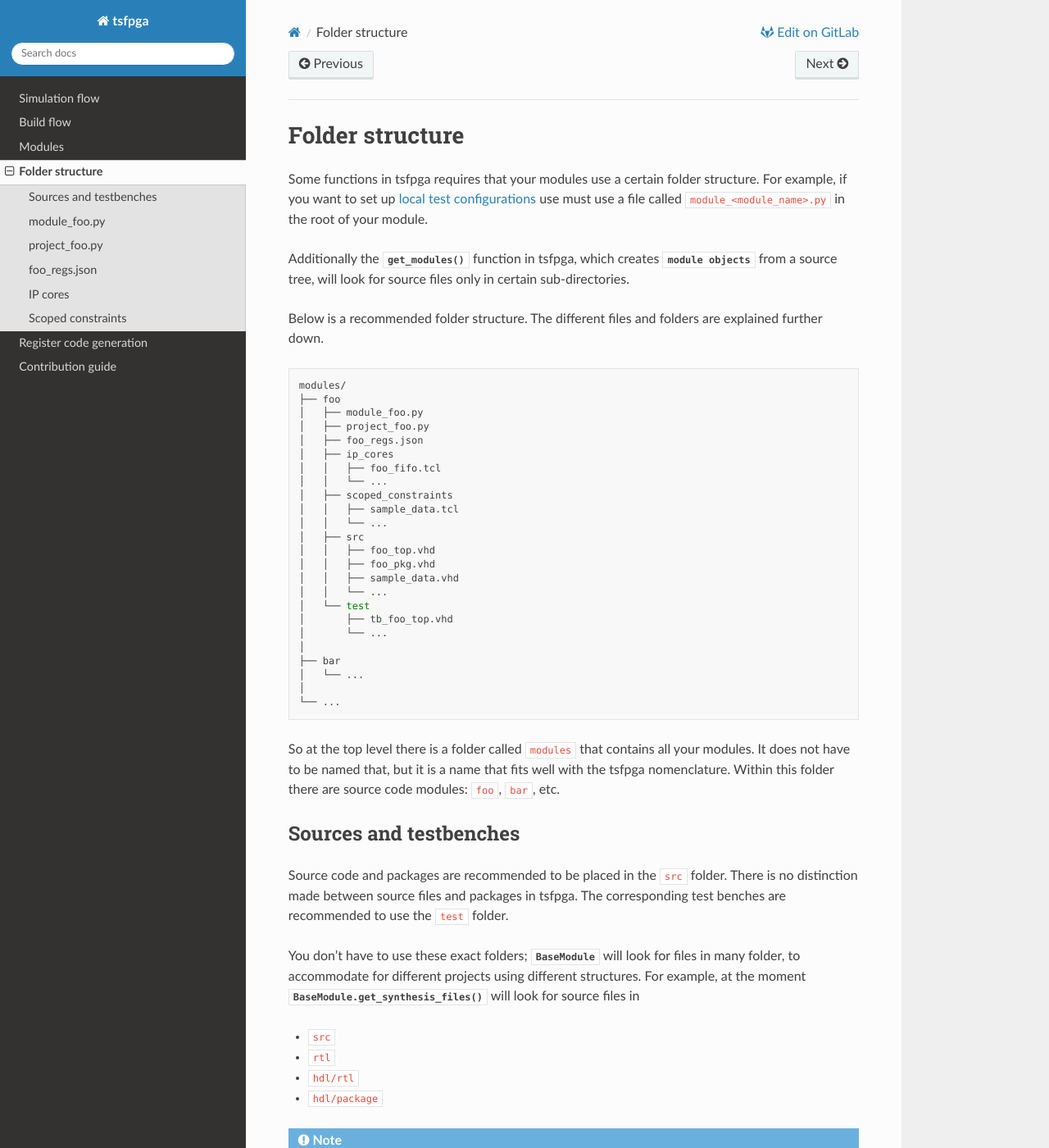
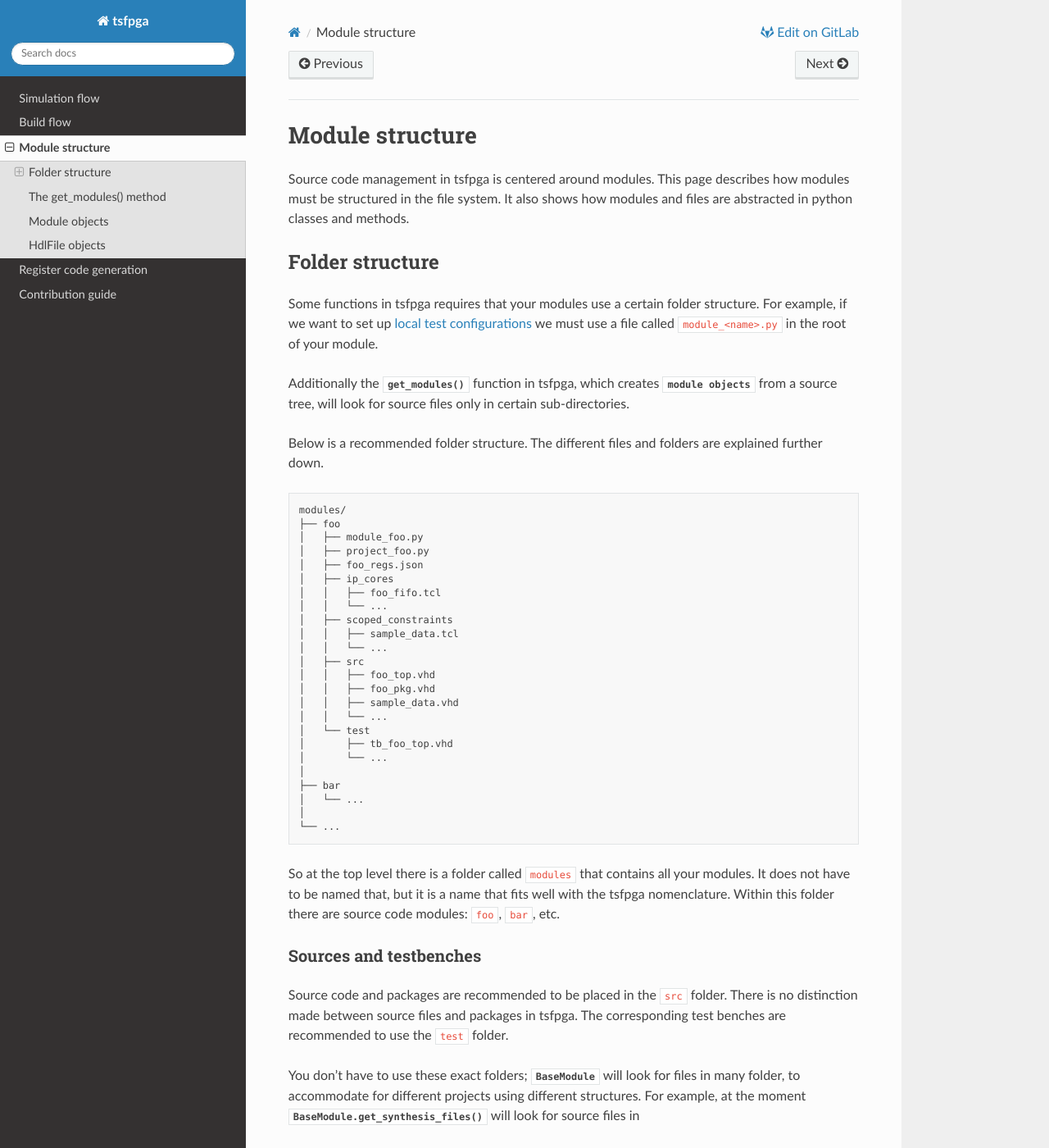
Before and after one commit to tsfpga/tsfpga, a Sphinx documentation site: the page built from doc/sphinx/module_structure.rst, in a window 1280 px wide and 1400 px high. Shown: the whole window at 82% size. Built offline with Sphinx 7.4.7 and the Read the Docs theme 2.0.0, drawn with Linux system fonts in a browser that asks for light colours; some of the changed text lies outside the part shown.

Commit message:
Merge "Modules" and "Folder structure" doc pages

```diff
--- a/doc/sphinx/index.rst
+++ b/doc/sphinx/index.rst
@@ -8,8 +8,7 @@ Note that the documentation is at this stage very much a Work In Progress.
 
     simulation
     build
-    modules
-    folder_structure
+    module_structure
     registers
     contributing
     release_notes
--- a/doc/sphinx/folder_structure.rst
+++ b/doc/sphinx/module_structure.rst
@@ -1,11 +1,19 @@
 .. _folder_structure:
 
-Folder structure
+Module structure
 ================
 
+Source code management in tsfpga is centered around modules.
+This page describes how modules must be structured in the file system.
+It also shows how modules and files are abstracted in python classes and methods.
+
+
+Folder structure
+________________
+
 Some functions in tsfpga requires that your modules use a certain folder structure.
-For example, if you want to set up :ref:`local test configurations <local_configuration>` use
-must use a file called ``module_<module_name>.py`` in the root of your module.
+For example, if we want to set up :ref:`local test configurations <local_configuration>` we
+must use a file called ``module_<name>.py`` in the root of your module.
 
 Additionally the :meth:`get_modules() <tsfpga.module.get_modules>` function in tsfpga, which creates
 :meth:`module objects <tsfpga.module.BaseModule>` from a source tree, will look for source files only in certain sub-directories.
@@ -13,7 +21,7 @@ Additionally the :meth:`get_modules() <tsfpga.module.get_modules>` function in t
 Below is a recommended folder structure.
 The different files and folders are explained further down.
 
-.. code-block:: shell
+.. code-block:: none
 
     modules/
     ├── foo
@@ -72,7 +80,7 @@ module_foo.py
 -------------
 
 If you want to do :ref:`local test configurations <local_configuration>`, or overload any other
-thing in the :meth:`BaseModule <tsfpga.module.BaseModule>` class, you can use a file called ``module_<module_name>.py``.
+thing in the :meth:`BaseModule <tsfpga.module.BaseModule>` class, you can use a file called ``module_<name>.py``.
 The Python file shall contain a class definition called ``Module``.
 If you do this it is recommended to inherit the class from :meth:`BaseModule <tsfpga.module.BaseModule>` and override any method you want to change the behavior of.
 
@@ -82,7 +90,7 @@ If you do this it is recommended to inherit the class from :meth:`BaseModule <ts
 project_foo.py
 --------------
 
-Modules that define FPGA build projects shall have a Python file name ``project_<module_name>.py`` in their root.
+Modules that define FPGA build projects shall have a Python file name ``project_<name>.py`` in their root.
 The file must contain a function ``get_projects()`` that returns a list of :meth:`FPGA build projects <tsfpga.vivado_project.VivadoProject>`.
 
 An FPGA project like this might need a lot extra files, such as TCL scripts for pinning, block design, etc.
@@ -132,3 +140,42 @@ The constraint files shall be placed in the ``scoped_constraints`` directory wit
 
 The name of scoped constraint file must be the same as the entity name and source file name.
 In the example tree above there is a scoped constraint file ``sample_data.tcl`` that will be applied to ``sample_data.vhd``, which presumably contains an entity called ``sample_data``.
+
+
+
+
+
+.. _get_modules:
+
+The get_modules() method
+________________________
+
+A call to :ref:`get_modules() <get_modules>` creates :ref:`module objects <module_objects>` from the directory structure of the folders listed in the argument.
+The library name is deduced from the name of each module folder.
+Source files, packages and testbenches are collected from a few standard locations within the module folder.
+
+.. autofunction:: tsfpga.module.get_modules
+
+
+
+.. _module_objects:
+
+Module objects
+______________
+
+.. autoclass:: tsfpga.module.BaseModule()
+    :members:
+
+    .. automethod:: __init__
+
+
+
+.. _hdl_file:
+
+HdlFile objects
+_______________
+
+.. autoclass:: tsfpga.hdl_file.HdlFile()
+    :members:
+
+    .. automethod:: __init__
--- a/doc/sphinx/simulation.rst
+++ b/doc/sphinx/simulation.rst
@@ -68,7 +68,7 @@ Local configuration of test cases
 ---------------------------------
 
 Running test cases in a few different configurations via generics is a common design pattern.
-This can be achieved in tsfpga by creating a file ``module_<module_name>.py`` in the root of the module folder.
+This can be achieved in tsfpga by creating a file ``module_<name>.py`` in the root of the module folder.
 
 Say for example if we want to set some generics for a FIFO testbench, located in a module called ``fifo``, which is located under ``modules``.
 We would create the file ``modules/fifo/module_fifo.py``, and fill it with something like this.
```
Also changed, not shown: other parts of doc/sphinx/simulation.rst (+1 -1 lines), doc/sphinx/modules.rst (deleted, +0 -45 lines), 1 other file.
